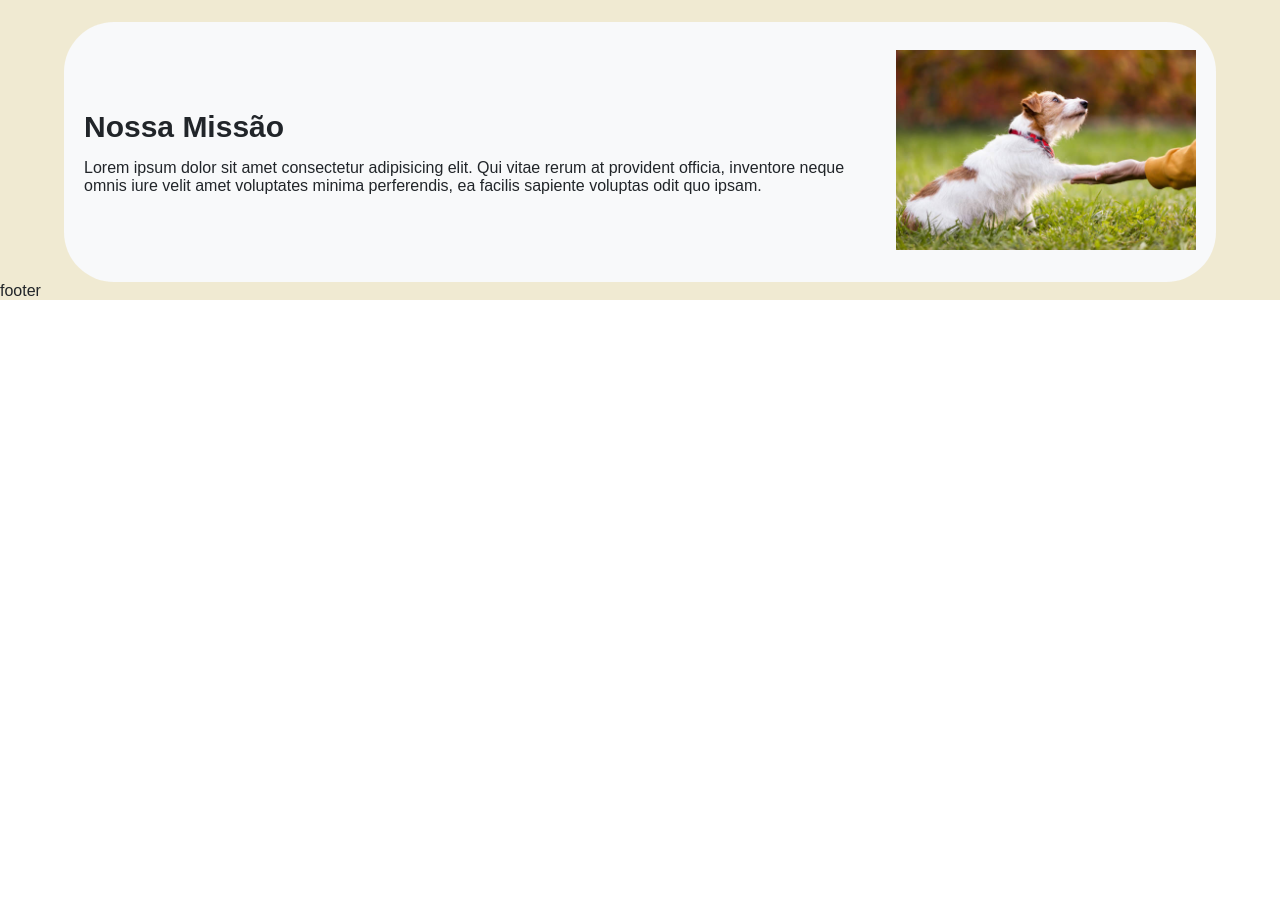
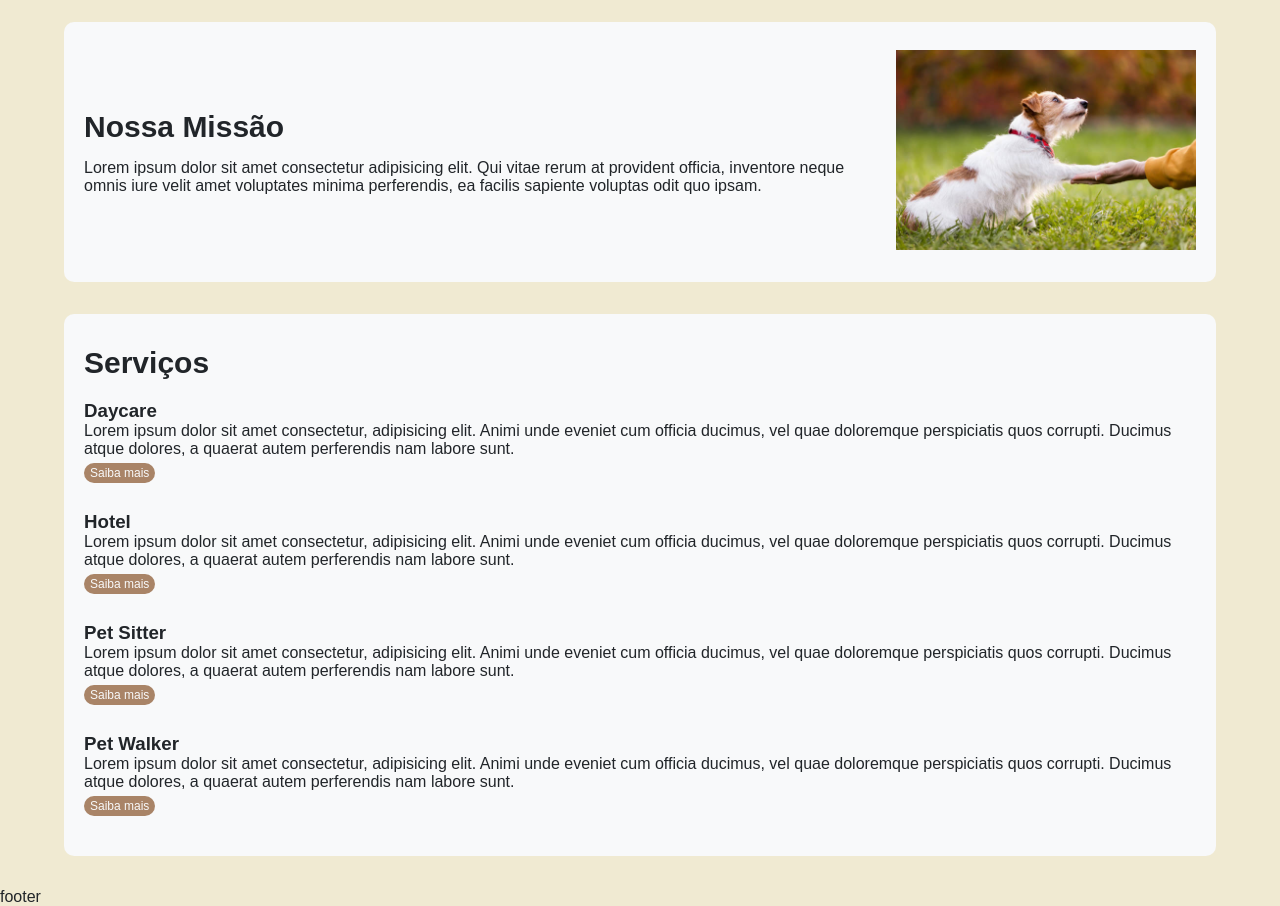
Before and after one commit to ednanf/pet-nanny-website, a plain HTML site: page index.html in a window 1280 px wide. Shown: the part 809-1715 px from the top of the page. Before the commit the page ends 1109 px from the top, so only its background shows below. Drawn offline with Linux system fonts and the light colour scheme; a web font is replaced by a local one.

Commit message:
Finish services section

```diff
--- a/css/styles.css
+++ b/css/styles.css
@@ -16,19 +16,19 @@ a {
 }
 
 a:hover {
-    color: #6C757D;
+    color: #F77F00;
 }
 
-#default-btn {
+.default-btn {
     background-color: #A98467;
-    color: #fff;
+    color: #F8F9FA;
     padding: 5px 10px;
     border-radius: 20px;
 }
 
-#default-btn:hover {
-    background-color: #a48164;
-    color: #d5d1d1;
+.default-btn:hover {
+    background-color: #F77F00;
+    color: #FFF;
 }
 
 /* Body layout */
@@ -67,6 +67,11 @@ nav {
     align-items: center;
 }
 
+#logo-text {
+    font-family: 'Sofia Sans Extra Condensed', sans-serif;
+    font-size: 30px;
+}
+
 #logo-img {
     height: 60px;
     width: 60px;
@@ -100,6 +105,11 @@ nav {
     margin-left: 15px;
 }
 
+#main-banner-text h2 {
+    font-family: 'Sofia Sans Extra Condensed', sans-serif;
+    font-size: 30px;
+}
+
 /* Services */
 #services-preview-container{
     padding: 2rem 0;
@@ -118,7 +128,7 @@ nav {
     text-align: center;
     padding: 20px;
     background-color: #F8F9FA;
-    border-radius: 50px;
+    border-radius: 10px;
 }
 
 #services-prewview-container h3 {
@@ -152,7 +162,7 @@ nav {
     align-items: center;
     background-color: #F8F9FA;
     height: 260px;
-    border-radius: 50px;
+    border-radius: 10px;
 }
 
 #about-us-text {
@@ -170,3 +180,46 @@ nav {
     height: 200px;
     padding-right: 20px;
 }
+
+/* Services */
+#services {
+    display: block;
+    align-items: center;
+    background-color: #F8F9FA;
+    height: auto;
+    border-radius: 10px;
+    padding: 2rem 0;
+    margin: 2rem auto;
+    width: 90%;
+}
+
+#services h2 {
+    padding-left: 20px;
+    font-size: 30px;
+}
+
+#services li {
+    list-style: none;
+    padding: 10px 20px;
+}
+
+#services h3 {
+    padding-top: 10px;
+}
+
+#services p {
+    padding-bottom: 5px;
+}
+
+.more-btn {
+    color: #F8F9FA;
+    background-color: #A98467;
+    border-radius: 10px;
+    padding: 3px 6px;
+    font-size: 12px;
+}
+
+.more-btn:hover {
+    background-color: #F77F00;
+    color: #FFF;
+}
--- a/index.html
+++ b/index.html
@@ -36,14 +36,15 @@
                         <a href="#about-us">nossa missão</a>
                     </li>
                     <li>
-                        <a href="#">serviços</a>
+                        <a href="#services">serviços</a>
                     </li>
                     <li>
                         <a href="#">contato</a>
                     </li>
                     <li>
-                        <a href="#" id="default-btn">
-                            Entrar / Registrar
+                        <a href="#" class="default-btn">
+                            <i class="fa-solid fa-door-open"></i>
+                            Entrar
                         </a>
                     </li>
                 </ul>
@@ -109,6 +110,55 @@
                     </div>
                 </section>
             </section>
+            <section id="services">
+                <h2>Serviços</h2>
+                <ul>
+                    <li>
+                        <h3>Daycare</h3>
+                        <p>
+                            Lorem ipsum dolor sit amet consectetur, adipisicing
+                            elit. Animi unde eveniet cum officia ducimus, vel
+                            quae doloremque perspiciatis quos corrupti. Ducimus
+                            atque dolores, a quaerat autem perferendis nam
+                            labore sunt.
+                        </p>
+                        <a href="#" class="more-btn">Saiba mais</a>
+                    </li>
+                    <li>
+                        <h3>Hotel</h3>
+                        <p>
+                            Lorem ipsum dolor sit amet consectetur, adipisicing
+                            elit. Animi unde eveniet cum officia ducimus, vel
+                            quae doloremque perspiciatis quos corrupti. Ducimus
+                            atque dolores, a quaerat autem perferendis nam
+                            labore sunt.
+                        </p>
+                        <a href="#" class="more-btn">Saiba mais</a>
+                    </li>
+                    <li>
+                        <h3>Pet Sitter</h3>
+                        <p>
+                            Lorem ipsum dolor sit amet consectetur, adipisicing
+                            elit. Animi unde eveniet cum officia ducimus, vel
+                            quae doloremque perspiciatis quos corrupti. Ducimus
+                            atque dolores, a quaerat autem perferendis nam
+                            labore sunt.
+                        </p>
+                        <a href="#" class="more-btn">Saiba mais</a>
+                    </li>
+                    <li>
+                        <h3>Pet Walker</h3>
+                        <p>
+                            Lorem ipsum dolor sit amet consectetur, adipisicing
+                            elit. Animi unde eveniet cum officia ducimus, vel
+                            quae doloremque perspiciatis quos corrupti. Ducimus
+                            atque dolores, a quaerat autem perferendis nam
+                            labore sunt.
+                        </p>
+                        <a href="#" class="more-btn">Saiba mais</a>
+                    </li>
+                </ul>
+            </section>
         </div>
         <div id="footer">
             <p>footer</p>
```
